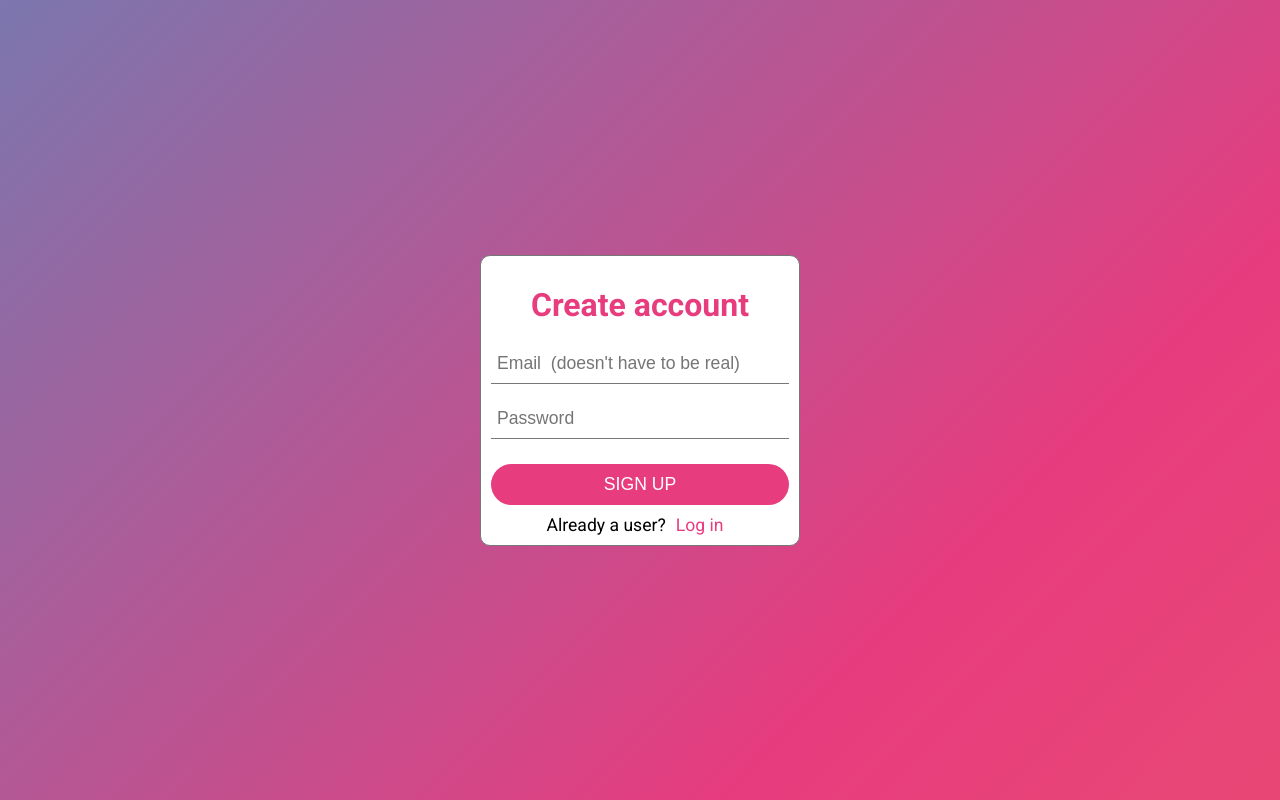
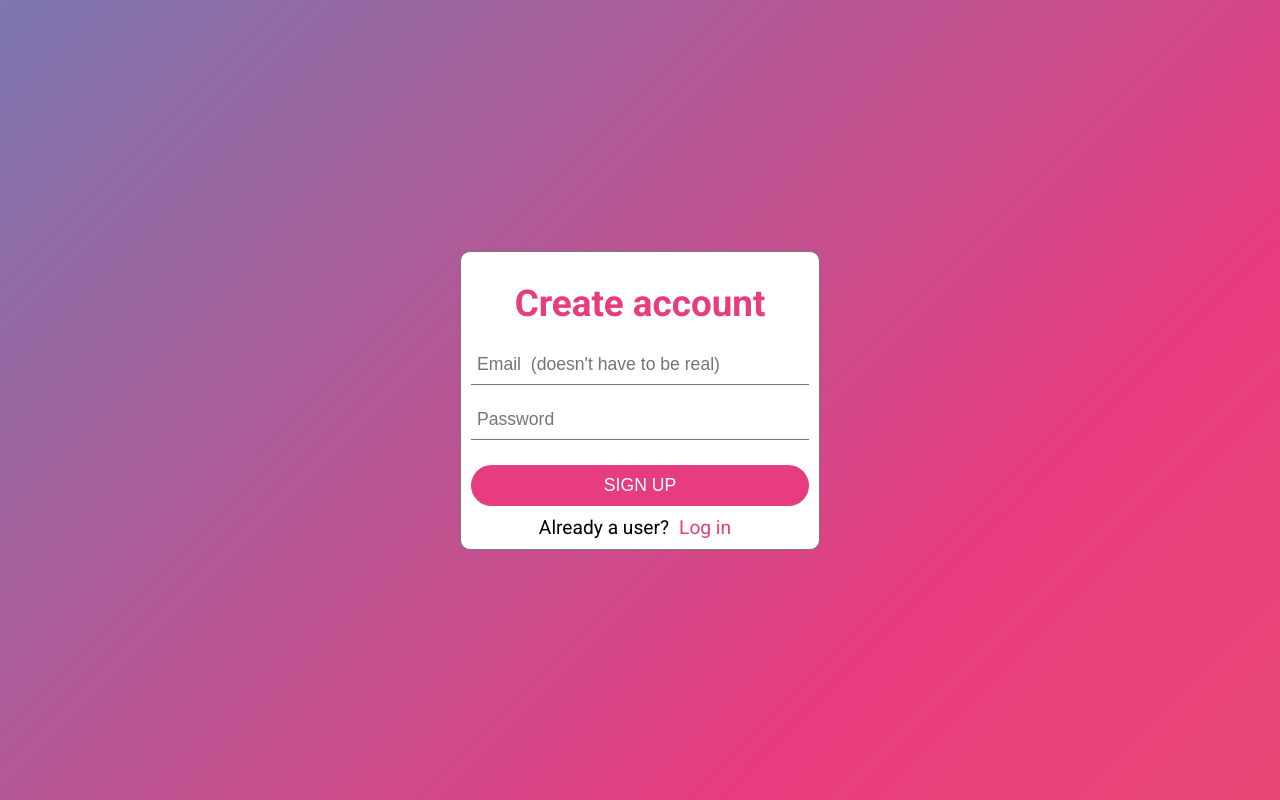
Before and after one commit to thanosoncode/minisocial, a React (Create React App) app: page / in a window 1280 px wide. Built offline with nearby package versions, Linux system fonts and the light colour scheme; no server answers.

Commit message:
sizing up

```diff
--- a/src/Auth.styled.js
+++ b/src/Auth.styled.js
@@ -5,6 +5,11 @@ export const AuthContainer = styled.div`
   justify-content: center;
   align-items: center;
   height: 100vh;
+
+  @media (max-width: 500px) {
+    align-items: flex-start;
+    padding-top: 200px;
+  }
 `;
 
 export const Form = styled.form`
@@ -13,13 +18,13 @@ export const Form = styled.form`
   border-radius: 10px;
   border: 1px solid #777;
   padding: 10px;
-  min-width: 320px;
+  min-width: 360px;
   background: white;
 
   h3 {
     color: ${({ theme }) => theme.color};
     margin: 20px 0 10px 0;
-    font-size: 2rem;
+    font-size: 2.3rem;
     text-align: center;
   }
 
@@ -63,7 +68,7 @@ export const Form = styled.form`
     text-align: center;
   }
   span {
-    font-size: 1.1rem;
+    font-size: 1.2rem;
     margin-right: 10px;
   }
 
@@ -71,4 +76,11 @@ export const Form = styled.form`
     color: ${({ theme }) => theme.color};
     cursor: pointer;
   }
+
+  @media (max-width: 500px) {
+    button {
+      margin-top: 30px;
+      margin-bottom: 15px;
+    }
+  }
 `;
--- a/src/Crud.styled.js
+++ b/src/Crud.styled.js
@@ -85,7 +85,7 @@ export const StyledTextarea = styled.textarea`
   resize: vertical;
   font-family: "Roboto", sans-serif;
   padding: 5px;
-  font-size: 1em;
+  font-size: 1.1rem;
 
   &:focus {
     border: none;
@@ -97,7 +97,7 @@ export const StyledPostList = styled.div`
   padding: 0 5px;
 `;
 export const StyledPost = styled.div`
-  border-bottom: 1px solid #777;
+  border-bottom: 1px solid ${({ theme }) => theme.color};
   margin-bottom: 20px;
   padding-bottom: 10px;
   p {
@@ -117,8 +117,11 @@ export const StyledPostHeader = styled.header`
   }
 
   p {
-    font-size: 1rem;
+    font-size: 1.2rem;
     margin-right: 10px;
+  }
+  p:last-child {
+    font-weight: 500;
   }
 `;
 
@@ -127,13 +130,14 @@ export const EditTextarea = styled.textarea`
   resize: vertical;
   font-family: "Roboto", sans-serif;
   padding: 5px;
+  font-size: 1.1rem;
 `;
 
 export const StyledSpan = styled.span`
   display: ${(display) => display};
   margin-left: 10px;
   cursor: pointer;
-  font-size: 1.1rem;
+  font-size: 1.2rem;
 `;
 
 export const LikeSection = styled.section`
```
